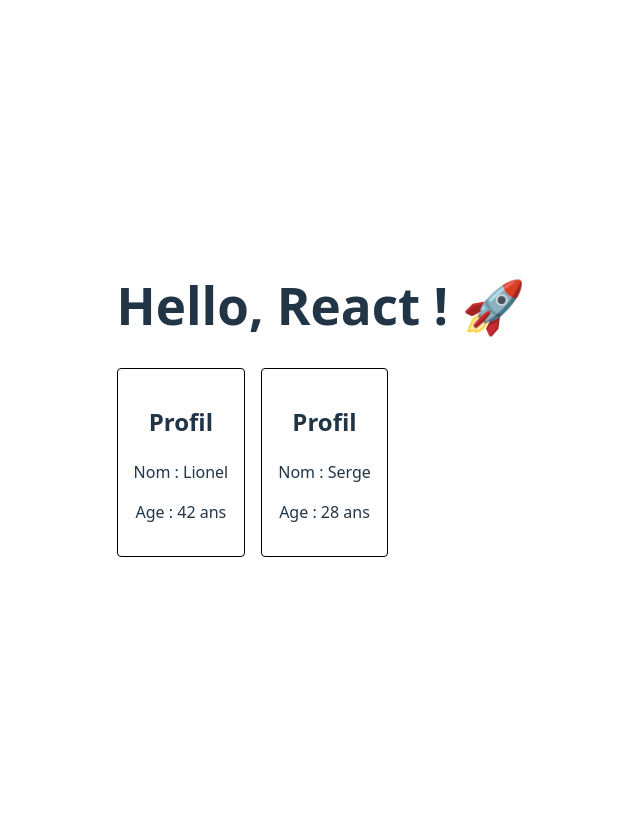
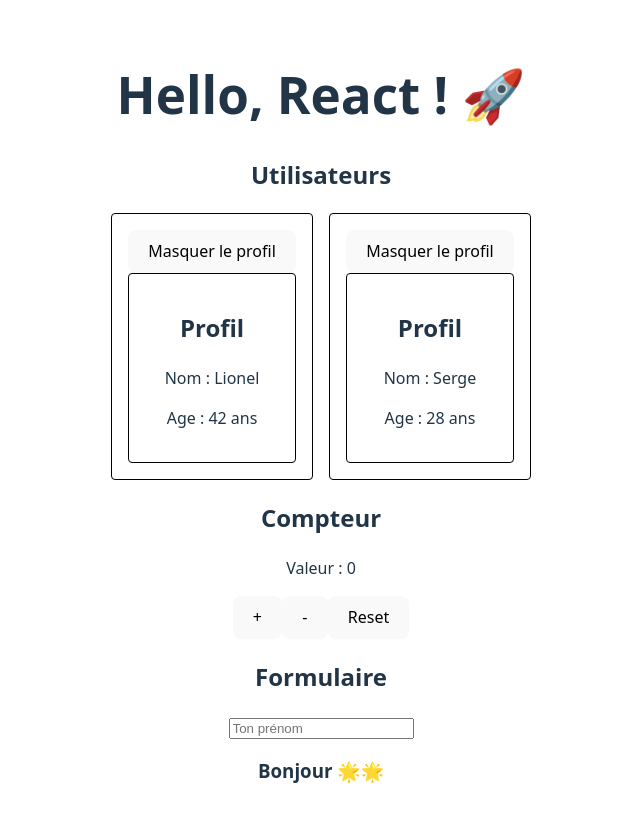
Before and after one commit to Lioperraud/react-tuto, a React (Vite) app: page / in a window 1280 px wide. Shown: the top 822 px of the page, without its empty margins (319-959 px from the left). Before the commit the page ends 800 px from the top, so only its background shows below. Built offline with nearby package versions, Linux system fonts and the light colour scheme.

Commit message:
Apprentissage useState

```diff
--- a/src/App.jsx
+++ b/src/App.jsx
@@ -6,15 +6,28 @@
 
 function App() {
   const message = "Hello, React ! 🚀";
+  const compteurInit=0;
+  const [count, setCount] = useState(compteurInit);
+  const reset = () => setCount(compteurInit);
+  const [name, setName] = useState("");
 
   return (
     <div>
       <h1>{message}</h1>
+      <h2>Utilisateurs</h2>
       <div className="profils">
-        <Profile name="Lionel" age={42} affiche={true}/>
-        <Profile name="Serge" age={28} affiche={true}/>
-        <Profile name="Monique" age={17} affiche={false}/>
+        <Profile name="Lionel" age={42}/>
+        <Profile name="Serge" age={28}/>
       </div>
+      <h2>Compteur</h2>
+      <p>Valeur : {count}</p>
+      <button onClick={() => setCount(count + 1)}>+</button>
+      <button onClick={() => setCount(prev => (prev > 0 ? prev - 1 : prev))}>-</button>
+      <button onClick={reset} >Reset</button>
+      {count > 10 && <p>🎉 Attention, compteur > 10 !</p>}
+      <h2>Formulaire</h2>
+      <input type="text" value={name} onChange={(e) => setName(e.target.value)} placeholder="Ton prénom" />
+      <h3>Bonjour 🌟{name}🌟</h3>
     </div>
   );
 }
--- a/src/Profile.jsx
+++ b/src/Profile.jsx
@@ -1,13 +1,22 @@
-function Profile({name,age,affiche}) {
+import { useState } from "react";
 
-  if(!affiche)
-    return null;
+function Profile({name,age}) {
+
+  const [affiche, setAffiche] = useState(true);
 
   return (
     <div>
-      <h2>Profil</h2>
-      <p>Nom : {name}</p>
-      <p>Age : {age} ans</p>
+      <button onClick={() => setAffiche(!affiche)}>
+        {affiche ? "Masquer" : "Afficher"} le profil
+      </button>
+
+      {affiche && (
+        <div>
+          <h2>Profil</h2>
+          <p>Nom : {name}</p>
+          <p>Age : {age} ans</p>
+        </div>
+      )}
     </div>
   );
 }
```
